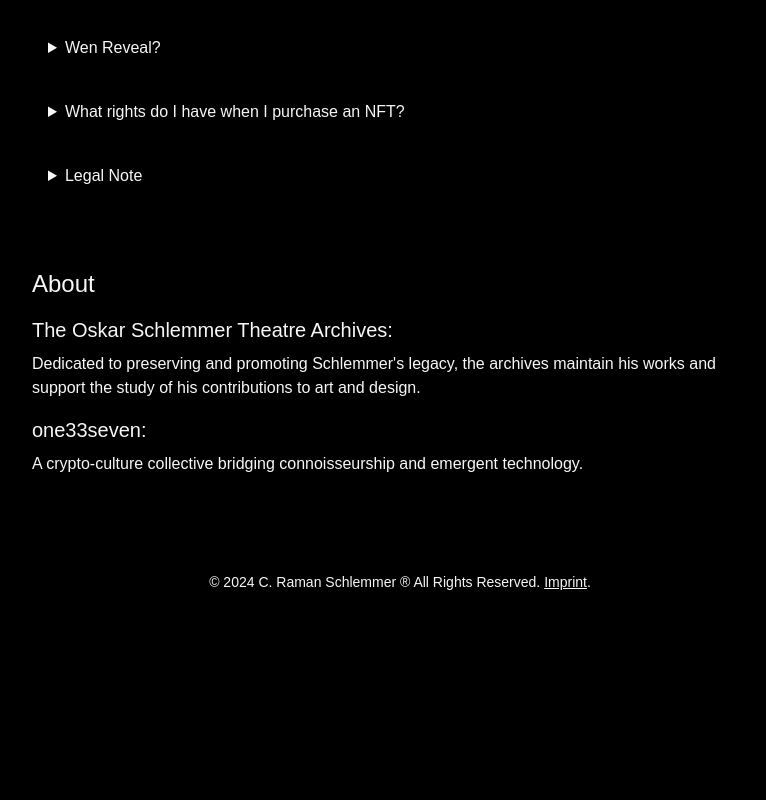
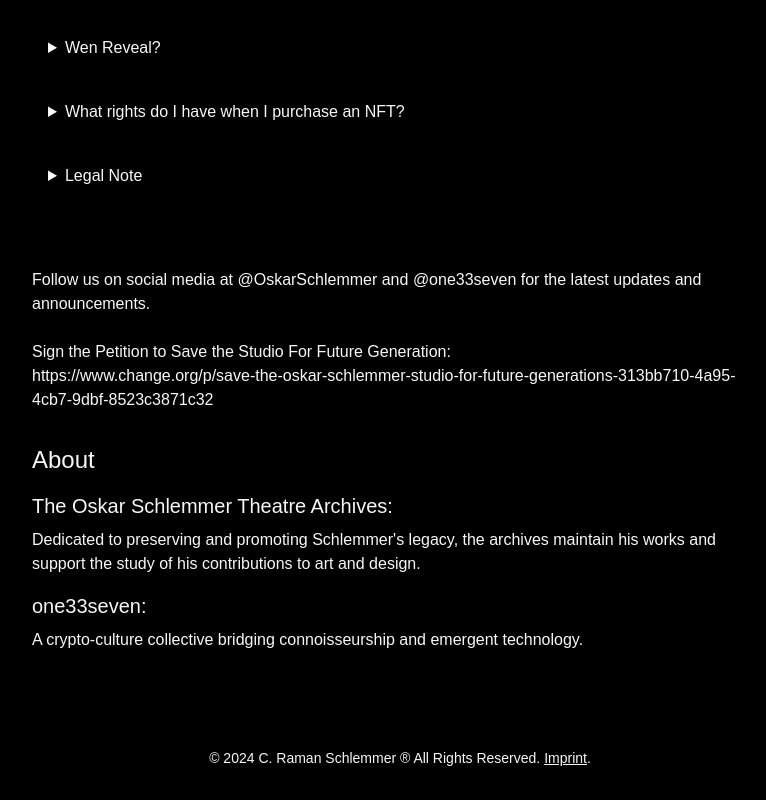
Before and after one commit to marcgmbh/schlemmer-mint, a Next.js app: page / in a window 1280 px wide. Shown: the part 1425-2225 px from the top of the page, without its empty margins (240-1006 px from the left). Before the commit the page ends 2049 px from the top, so only its background shows below. Built offline with nearby package versions, Linux system fonts and the light colour scheme; a web font is replaced by a local one.

Commit message:
add: eth amount and signature

```diff
--- a/app/page.tsx
+++ b/app/page.tsx
@@ -29,9 +29,26 @@
 
         <div className="w-full max-w-3xl px-4 py-16">
           <FAQSection />
-
           <section>
-            <h2 className="text-3xl md:text-2xl mb-4">About</h2>
+            Follow us on social media at{" "}
+            <a href="@OskarSchlemmer" target="blank">
+              @OskarSchlemmer
+            </a>{" "}
+            and{" "}
+            <a href="@one33seven" target="blank">
+              @one33seven
+            </a>{" "}
+            for the latest updates and announcements.
+            <br />
+            <br />
+            Sign the Petition to Save the Studio For Future Generation:
+            <br />
+            <a href="@OskarSchlemmer" target="blank">
+              https://www.change.org/p/save-the-oskar-schlemmer-studio-for-future-generations-313bb710-4a95-4cb7-9dbf-8523c3871c32
+            </a>
+          </section>
+          <section>
+            <h2 className="text-3xl mt-8 md:text-2xl mb-4">About</h2>
             <div className="space-y-4">
               <div>
                 <h3 className="text-xl md:text-xl mb-2">
--- a/components/mint-button.tsx
+++ b/components/mint-button.tsx
@@ -32,6 +32,7 @@
   const [mintSuccess, setMintSuccess] = useState(false);
   const [txHash, setTxHash] = useState("");
   const [freeMintCount, setFreeMintCount] = useState(0);
+  const [ethBalance, setEthBalance] = useState("0");
 
   const checkWalletConnection = useCallback(async () => {
     if (typeof window.ethereum !== "undefined") {
@@ -44,6 +45,7 @@
           setWalletAddress(accounts[0]);
           fetchMintCounts(accounts[0]);
           checkFreeMintEligibility(accounts[0]);
+          fetchEthBalance(accounts[0]);
         }
       } catch (error) {
         console.error("Error checking wallet connection:", error);
@@ -65,10 +67,10 @@
         setWalletAddress(accounts[0]);
         fetchMintCounts(accounts[0]);
         checkFreeMintEligibility(accounts[0]);
+        fetchEthBalance(accounts[0]);
       } catch (error) {
         console.error("Error connecting wallet:", error);
       }
-    } else {
     }
   };
 
@@ -86,6 +88,14 @@
 
       const freeCount = await contract.getMintCountFree(address);
       setFreeMintCount(freeCount.toNumber());
+    }
+  };
+
+  const fetchEthBalance = async (address: string) => {
+    if (typeof window.ethereum !== "undefined") {
+      const provider = new ethers.providers.Web3Provider(window.ethereum);
+      const balance = await provider.getBalance(address);
+      setEthBalance(ethers.utils.formatEther(balance));
     }
   };
 
@@ -161,6 +171,9 @@
     setStatus("Mint");
   };
 
+  const totalPrice = 0.0888 * mintCount;
+  const hasEnoughEth = parseFloat(ethBalance) >= totalPrice;
+
   return (
     <div className="space-y-4 w-full max-w-md">
       {!isWalletConnected ? (
@@ -213,13 +226,22 @@
                     variant="default"
                     className="w-full h-20 text-lg"
                     onClick={() => mint(false)}
-                    disabled={isMinting || publicMintCount >= 10}
+                    disabled={
+                      isMinting || publicMintCount >= 10 || !hasEnoughEth
+                    }
                   >
-                    {publicMintCount >= 10 ? "Limit Reached" : status}
+                    {publicMintCount >= 10
+                      ? "Limit Reached"
+                      : `Mint (${totalPrice.toFixed(4)} ETH)`}
                   </Button>
                   {publicMintCount >= 10 && (
                     <div className="text-red-500 text-sm">
                       Sorry, only 10 NFTs per wallet
+                    </div>
+                  )}
+                  {!hasEnoughEth && (
+                    <div className="text-red-500 text-sm">
+                      Not enough ETH to mint
                     </div>
                   )}
                   <Slider
```
